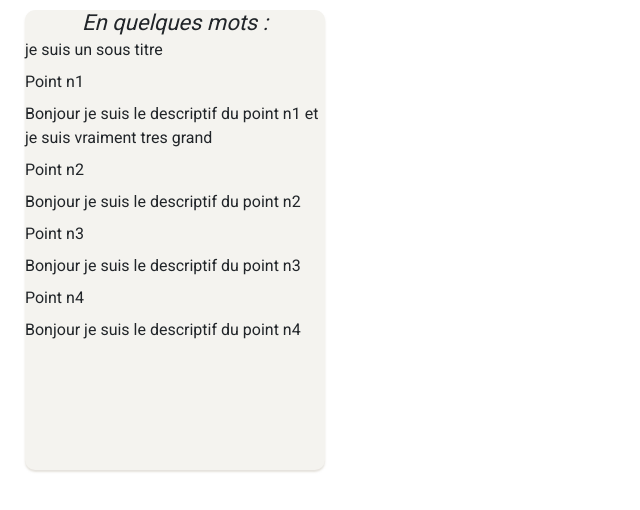
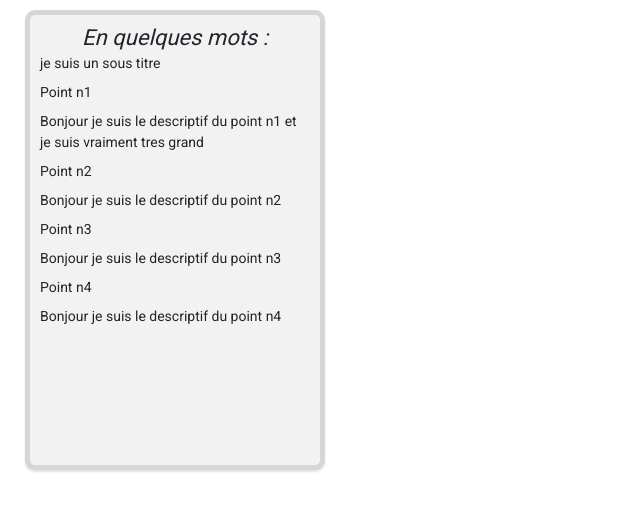
Before and after one commit to tskynet/blog, a Vue app: page /fiche in a window 1280 px wide. Shown: the top 510 px of the page, without its empty margins (0-640 px from the left). Built offline with nearby package versions, Linux system fonts and the light colour scheme; what vue-notification would draw is missing.

Commit message:
fix somes css in FicheTechnique component

```diff
--- a/src/components/FicheTechnique.vue
+++ b/src/components/FicheTechnique.vue
@@ -64,19 +64,23 @@ export default {
 <!-- Add "scoped" attribute to limit CSS to this component only -->
 <style scoped>
 @import url('https://fonts.googleapis.com/css?family=Roboto');
-.ficheTechnique{
-  font-family: 'Roboto', sans-serif;
-  min-height: 460px;
-  min-width: 300px;
-  max-height: 460px;
-  max-width: 300px;
+#ficheTechnique{
+
 }
 #ficheTechnique .ficheTechnique{
-    background-color: #f4f3ef;
     box-shadow : 0 2px 2px rgba(204, 197, 185, 0.5);
     border-radius:10px;
     margin-left: 10px;
     margin-top: 10px;
+    font-family: 'Roboto', sans-serif;
+    min-height: 460px;
+    min-width: 300px;
+    max-height: 460px;
+    max-width: 300px;
+    background:#f2f2f2;
+    display:inline-block;
+    padding:10px;
+    border:5px solid rgba(148,148,148,0.3);
 }
 #ficheTechnique .ficheTechnique h2{
   font-size:22px;
@@ -86,5 +90,6 @@ export default {
 }
 #ficheTechnique .ficheTechnique p{
   margin-bottom: 8px;
+  font-size:14px;
 }
 </style>
```
